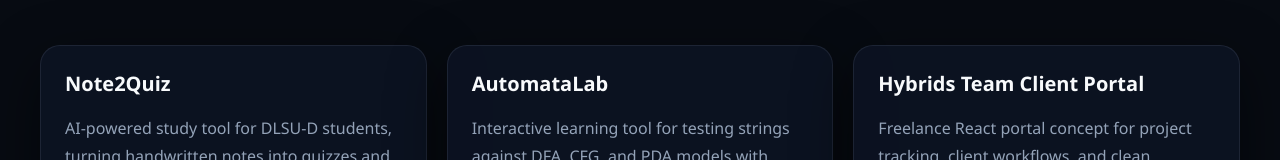
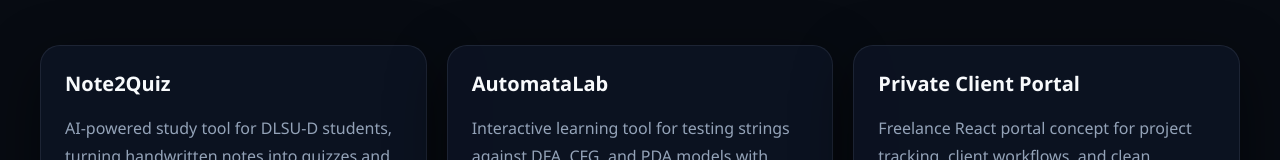
Before and after one commit to SUPERIANO16/Cipriano_Portfolio, a React (Vite) app in the folder portfolio/: page / in a window 1280 px wide. Shown: the part 2187-2347 px from the top of the page. Built offline with nearby package versions, Linux system fonts and the light colour scheme.

Commit message:
Client Portal Project

```diff
--- a/portfolio/src/App.jsx
+++ b/portfolio/src/App.jsx
@@ -80,7 +80,7 @@ const projects = [
     tech: ['JavaScript', 'HTML', 'CSS'],
   },
   {
-    title: 'Hybrids Team Client Portal',
+    title: 'Private Client Portal',
     description:
       'Freelance React portal concept for project tracking, client workflows, and clean dashboard interaction patterns.',
     tech: ['React', 'Tailwind CSS', 'Supabase'],
```
